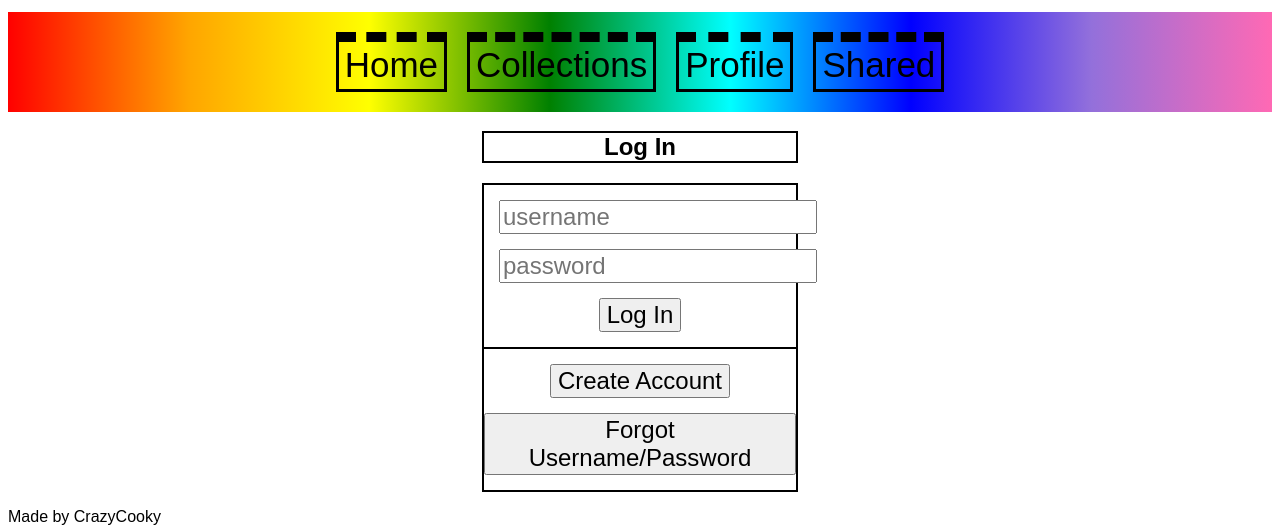
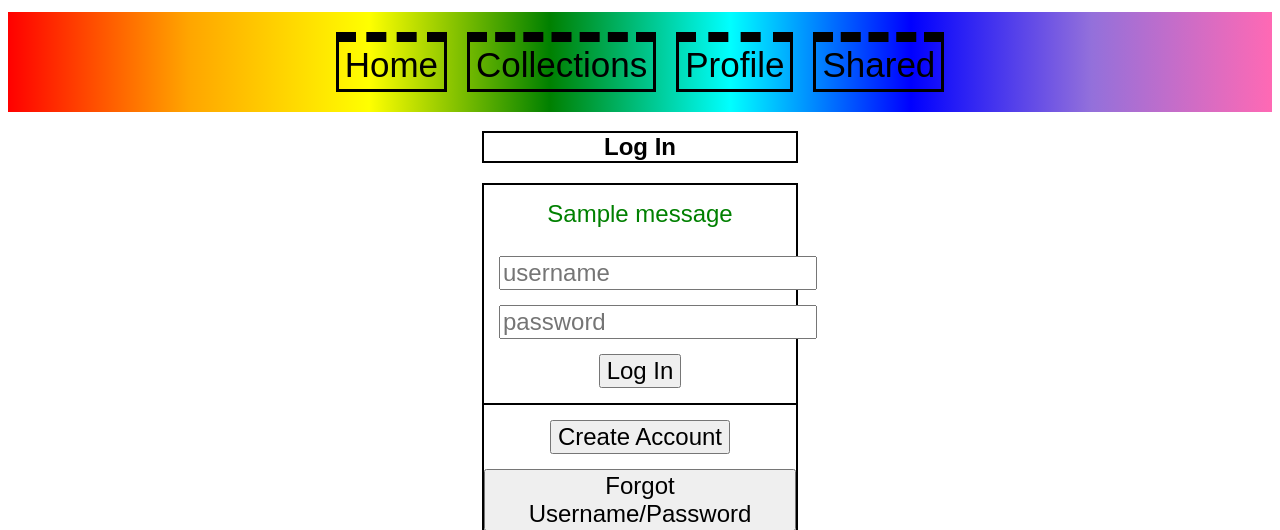
Before and after one commit to crazycooky77/lego_collection, a Django app: page /profile/ in a window 1280 px wide. Shown: the part 261-791 px from the top of the page. Run offline with Django 4.2, Linux system fonts and the light colour scheme; tables that the repository leaves empty hold one stand-in row (values such as "Sample post"); one stand-in notice (Sample message) is shown; parts of the project's set-up code (start-up, migrations or seed data) failed here and were passed over; some web fonts are replaced.

Commit message:
FEAT(errors): adjusting error messages

```diff
--- a/lego_collection/templates/profile.html
+++ b/lego_collection/templates/profile.html
@@ -29,7 +29,11 @@
                             <div class="form-error">
                                 {{ message }}
                             </div>
-                        {% else %}
+                        {% elif message.level == DEFAULT_MESSAGE_LEVELS.WARNING %}
+                            <div class="form-error">
+                                {{ message }}
+                            </div>
+                        {% elif message.level == DEFAULT_MESSAGE_LEVELS.SUCCESS %}
                             <div class="form-confirm">
                                 {{ message }}
                             </div>
--- a/lego_collection/templates/profile_widget.html
+++ b/lego_collection/templates/profile_widget.html
@@ -34,6 +34,24 @@
                 {% endfor %}
                 <br>
             {% endif %}
+            {% if messages %}
+                {% for message in messages %}
+                    {% if message.level == DEFAULT_MESSAGE_LEVELS.ERROR %}
+                        <div class="form-error">
+                            {{ message }}
+                        </div>
+                    {% elif message.level == DEFAULT_MESSAGE_LEVELS.WARNING %}
+                        <div class="form-error">
+                            {{ message }}
+                        </div>
+                    {% elif message.level == DEFAULT_MESSAGE_LEVELS.SUCCESS %}
+                        <div class="form-confirm">
+                            {{ message }}
+                        </div>
+                    {% endif %}
+                {% endfor %}
+                <br>
+            {% endif %}
             <label for="id_login"></label>
             <input type="text" id="id_login" placeholder="username" name="login">
             <label for="id_password"></label>
--- a/lego_collection/templates/username_change.html
+++ b/lego_collection/templates/username_change.html
@@ -1,5 +1,5 @@
-<br>
 <form method="post" enctype="multipart/form-data">
+    <br>
     {% csrf_token %}
     <div class="profile-username">
         <label>Username:&nbsp;</label>
--- a/lego_collection/views.py
+++ b/lego_collection/views.py
@@ -36,7 +36,7 @@ def profile_view(request):
                 messages.error(request, "A user with that username already exists.")
         else:
             username_form = UpdateUsername(instance=request.user)
-        return render(request, 'username_change.html',
+        return render(request, 'profile.html',
                       {'user_form': username_form})
     else:
         return render(request, 'profile.html')
--- a/templates/account/email_change.html
+++ b/templates/account/email_change.html
@@ -31,7 +31,11 @@
                             <div class="form-error">
                                 {{ message }}
                             </div>
-                        {% else %}
+                        {% elif message.level == DEFAULT_MESSAGE_LEVELS.WARNING %}
+                            <div class="form-error">
+                                {{ message }}
+                            </div>
+                        {% elif message.level == DEFAULT_MESSAGE_LEVELS.SUCCESS %}
                             <div class="form-confirm">
                                 {{ message }}
                             </div>
--- a/templates/account/signup.html
+++ b/templates/account/signup.html
@@ -35,7 +35,11 @@
                             <div class="form-error">
                                 {{ message }}
                             </div>
-                        {% else %}
+                        {% elif message.level == DEFAULT_MESSAGE_LEVELS.WARNING %}
+                            <div class="form-error">
+                                {{ message }}
+                            </div>
+                        {% elif message.level == DEFAULT_MESSAGE_LEVELS.SUCCESS %}
                             <div class="form-confirm">
                                 {{ message }}
                             </div>
```
Also changed, not shown: templates/account/password_change.html (+19 -1 lines), templates/account/password_reset_from_key.html (+19 -1 lines), templates/account/messages/logged_in.txt (added), templates/account/messages/logged_out.txt (added).
